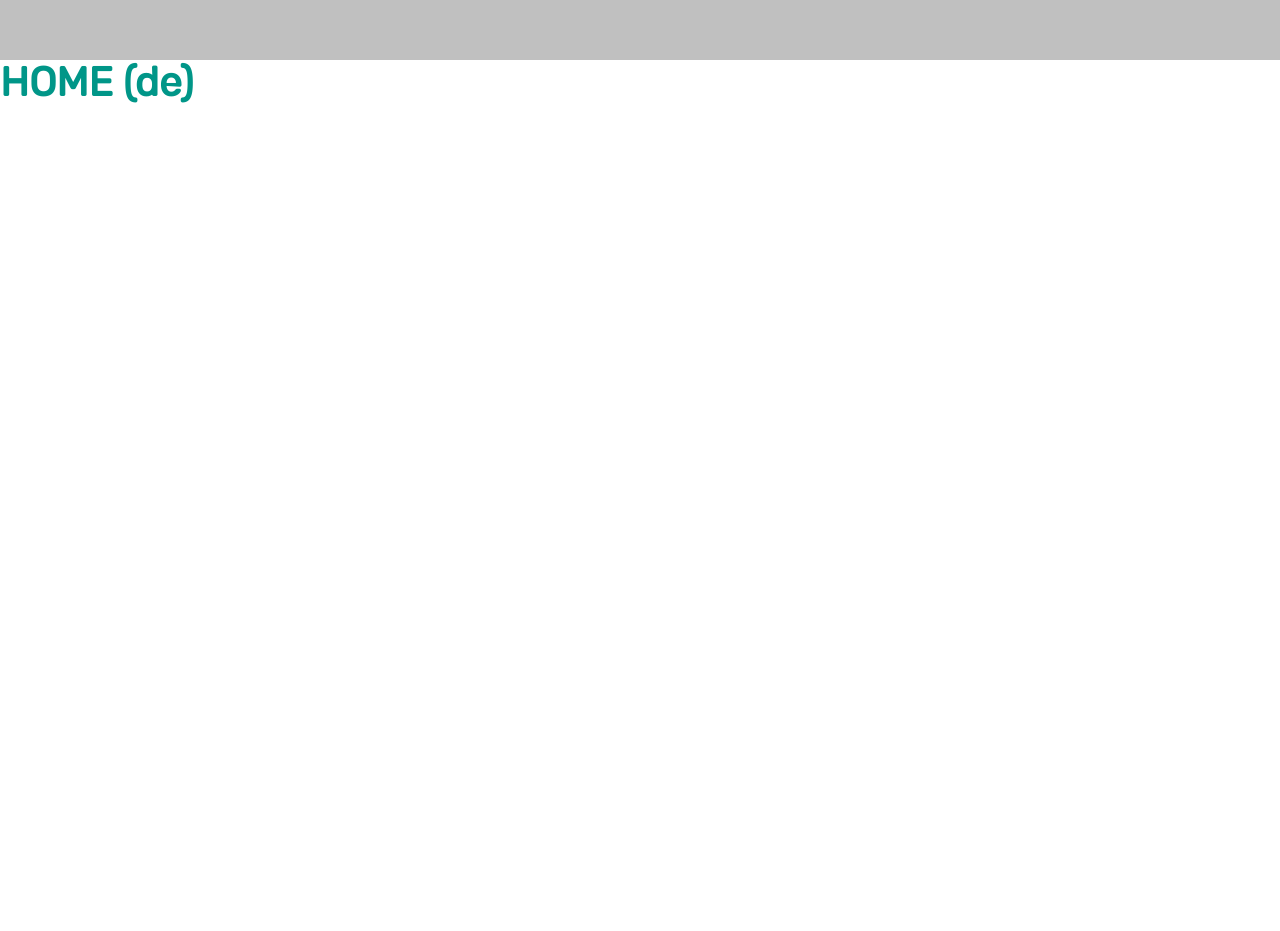
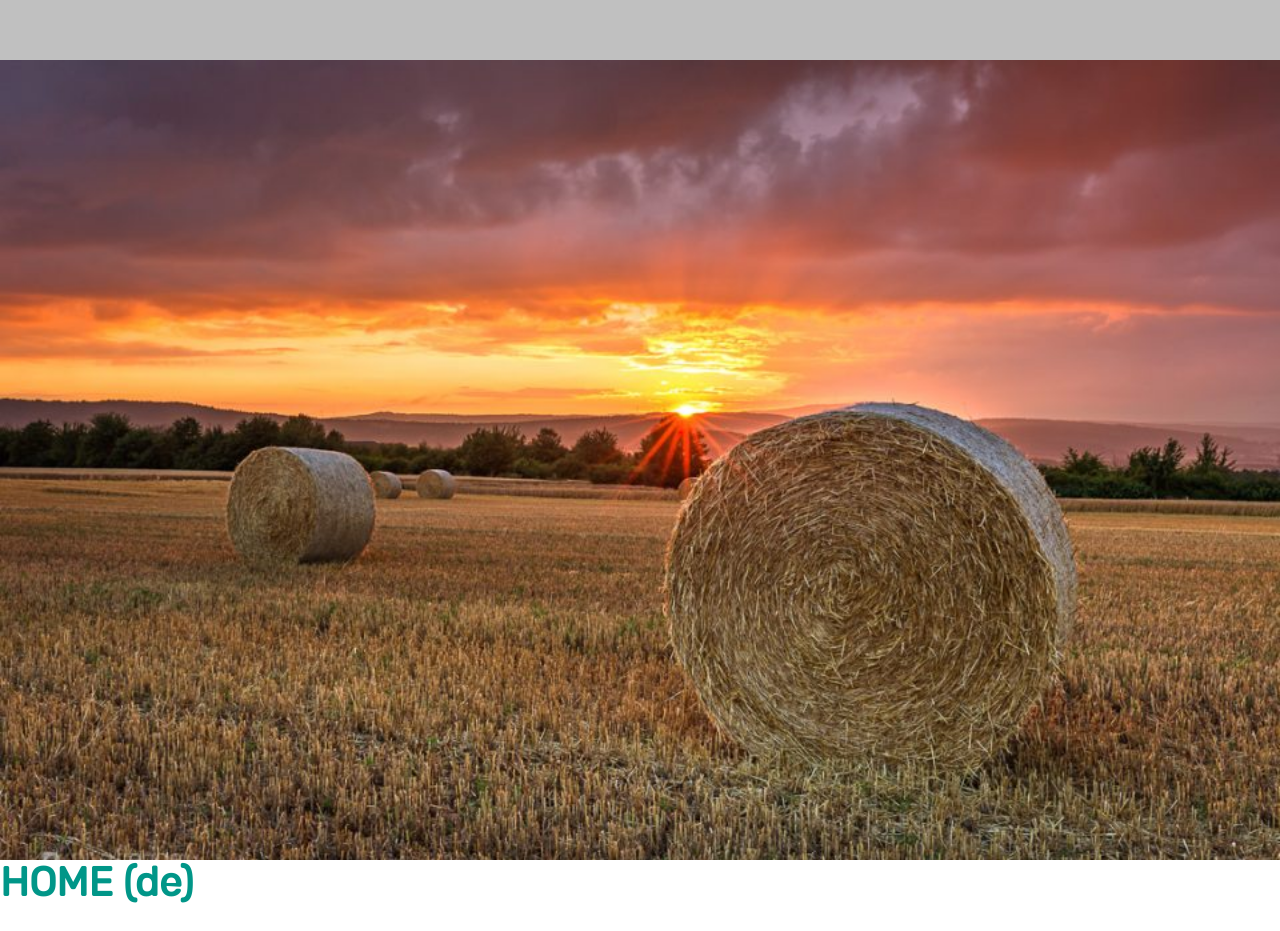
Before and after one commit to manuelJung/goldland-homepage, a Gatsby site: page /de/ in a window 1280 px wide. Before the commit the page ends 800 px from the top, so only its background shows below. Built offline with nearby package versions, Linux system fonts and the light colour scheme; Gatsby itself is replaced by a stand-in of ours.

Commit message:
updated home route

```diff
--- a/src/templates/home.js
+++ b/src/templates/home.js
@@ -1,10 +1,17 @@
 import * as React from 'react'
 import Layout from '../components/layout'
+import Image from "../components/image"
+import { ParallaxProvider } from 'react-scroll-parallax'
 
 export default function HomeRoute ({pageContext}) {
   return (
-    <Layout>
-      <h1>HOME ({pageContext.lang})</h1>
-    </Layout>
+    <ParallaxProvider>
+      <Layout>
+        <div style={{height: '100vh'}}>
+          <Image />
+        </div>
+        <h1>HOME ({pageContext.lang})</h1>
+      </Layout>
+    </ParallaxProvider>
   )
 }
```
